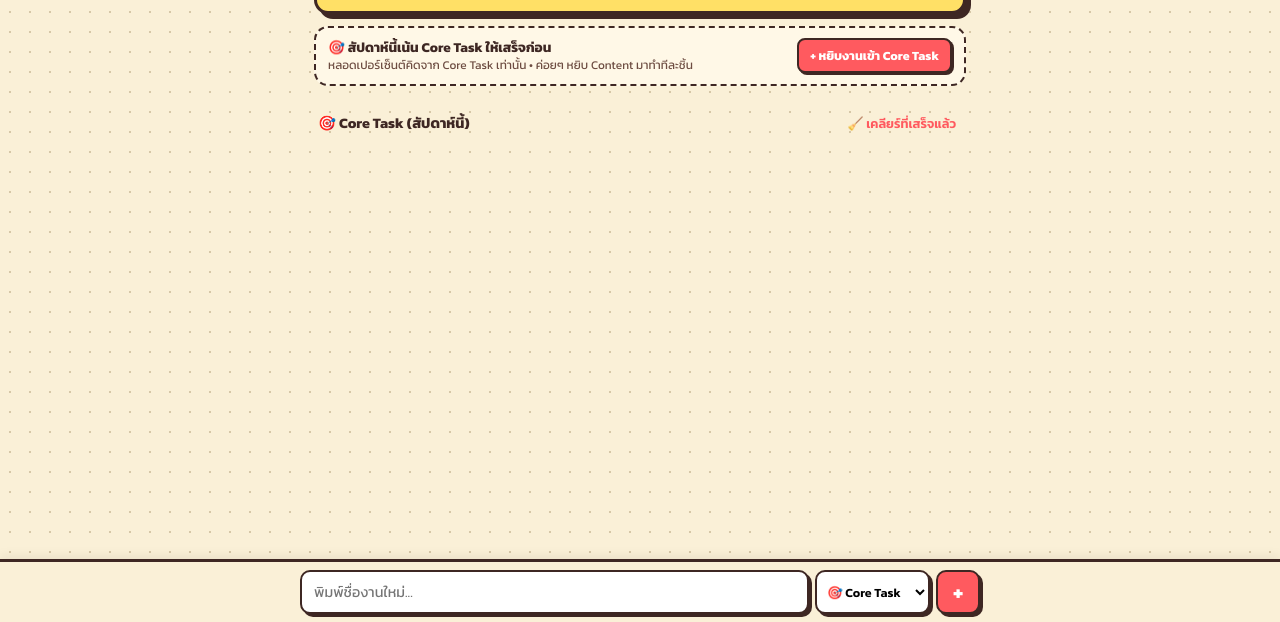
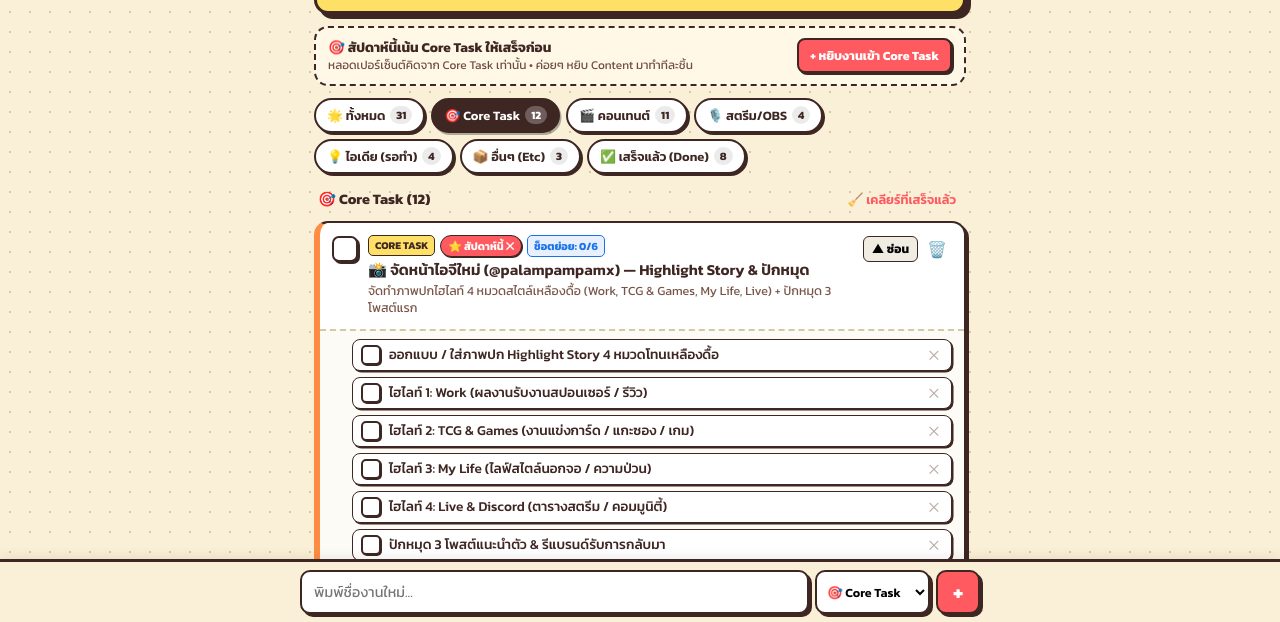
Before and after one commit to palamx/palamx-todo, a plain HTML site: page index.html in a window 1280 px wide. Shown: the part 178-800 px from the top of the page. Drawn offline with Linux system fonts and the light colour scheme.

Commit message:
fix(app): restore CATEGORIES definition and bump STORAGE_KEY to v8

```diff
--- a/index.html
+++ b/index.html
@@ -940,7 +940,7 @@
   <div class="toast" id="toast">บันทึกเรียบร้อย!</div>
 
   <script>
-    const STORAGE_KEY = 'palamx_tasks_v7'; // V7: 7/12 Core Tasks completed // V6: Split IG Post, Shorts (4 platforms), Long-form YT
+    const STORAGE_KEY = 'palamx_tasks_v8'; // V8: Fix CATEGORIES and render 7/12 Core Tasks // V6: Split IG Post, Shorts (4 platforms), Long-form YT
 
     // Default 10 Core Tasks for this week + Content pool + Stream + Ideas + Etc
     const DEFAULT_TASKS = [
@@ -1391,6 +1391,16 @@
     ]
   }
 ];
+
+    const CATEGORIES = {
+      all: { label: '🌟 ทั้งหมด', badge: 'ทั้งหมด' },
+      core: { label: '🎯 Core Task', badge: 'Core Task', class: 'tag-core' },
+      content: { label: '🎬 คอนเทนต์', badge: 'คอนเทนต์', class: 'tag-content' },
+      stream: { label: '🎙️ สตรีม/OBS', badge: 'สตรีม', class: 'tag-stream' },
+      ideas: { label: '💡 ไอเดีย (รอทำ)', badge: 'ไอเดีย', class: 'tag-ideas' },
+      etc: { label: '📦 อื่นๆ (Etc)', badge: 'ทั่วไป', class: 'tag-etc' },
+      done: { label: '✅ เสร็จแล้ว (Done)', badge: 'เสร็จแล้ว', class: 'tag-done' }
+    };
 
     let tasks = [];
     let currentFilter = 'core'; // Default focus on Core Task!
```
